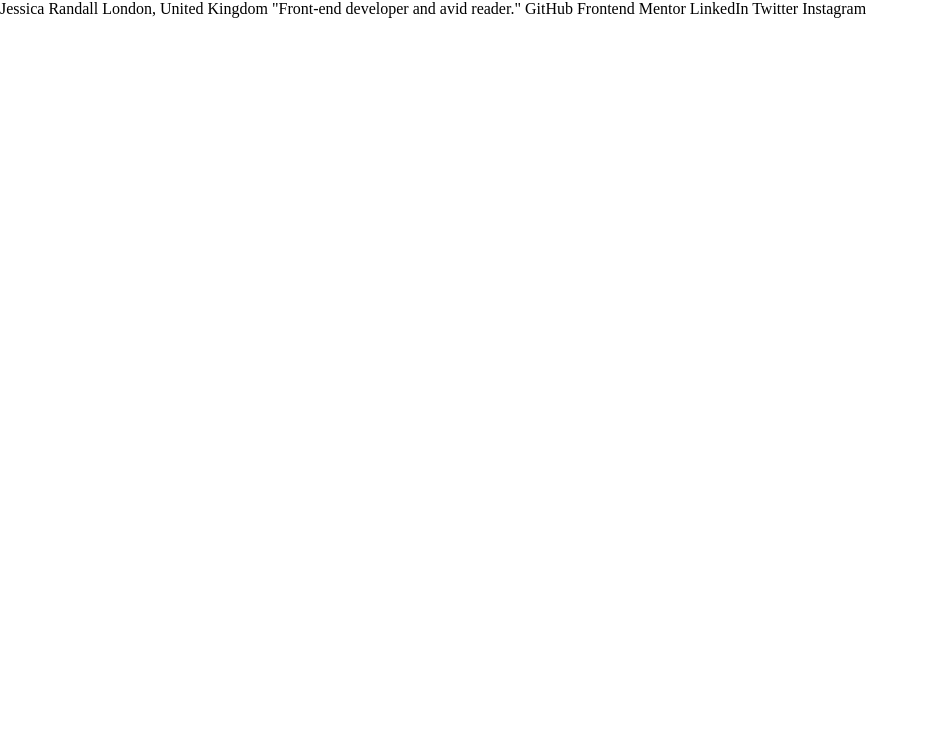
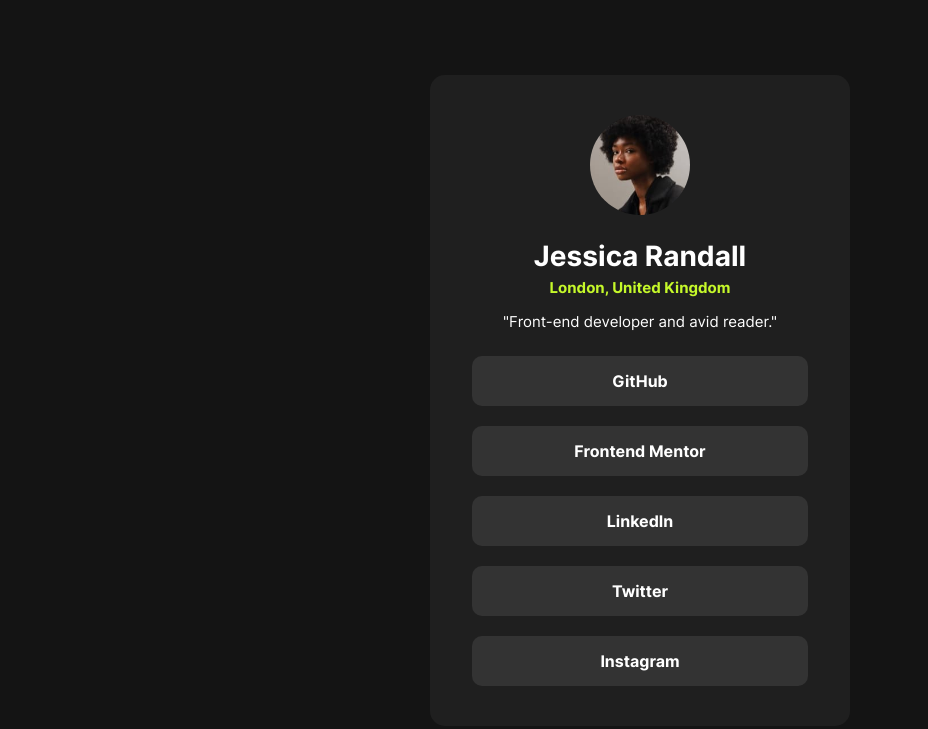
Before and after one commit to vinicius-f-santos/front-end-mentor, a plain HTML site: page social-links-profile/index.html in a window 1280 px wide. Shown: the whole page, without its empty margins (0-928 px from the left). Drawn offline with Linux system fonts and the light colour scheme.

Commit message:
Finalizando challenge

```diff
--- a/social-links-profile/index.html
+++ b/social-links-profile/index.html
@@ -10,15 +10,30 @@
 </head>
 <body>
 
-  Jessica Randall
-  London, United Kingdom
-  "Front-end developer and avid reader."
+  <div class="flex-container">
 
-  GitHub
-  Frontend Mentor
-  LinkedIn
-  Twitter
-  Instagram
+    <main class="social-content">
+
+      <div class="image">
+        <img src="assets/images/avatar-jessica.jpeg" alt="">
+      </div>
+
+      <h1>Jessica Randall</h1>
+
+      <h2>London, United Kingdom</h2>
+
+      <p>"Front-end developer and avid reader."</p>
+
+
+      <div class="social-profile-content"><a href="https://github.com/vinicius-f-santos">GitHub</a></div>
+      <div class="social-profile-content"><a href="https://www.frontendmentor.io/home">Frontend Mentor</a></div>
+      <div class="social-profile-content"><a href="https://www.linkedin.com/in/vinicius-freitas-s/">LinkedIn</a></div>
+      <div class="social-profile-content"><a href="#">Twitter</a></div>
+      <div class="social-profile-content"><a href="#">Instagram</a></div>
+
+    </main><!--social-content-->
+
+  </div><!--flex-container-->
 
 </body>
 </html>
--- a/social-links-profile/style.css
+++ b/social-links-profile/style.css
@@ -3,3 +3,108 @@
     padding: 0;
     box-sizing: border-box;
 }
+
+@font-face {
+    font-family: Inter;
+    src: url(assets/fonts/Inter-VariableFont_slnt\,wght.ttf);
+}
+
+:root {
+    --grey900: hsl(0, 0%, 8%);
+    --grey800: hsl(0, 0%, 12%);
+    --grey700: hsl(0, 0%, 20%);
+    --white: hsl(0, 0%, 100%);
+    --green: hsl(75, 94%, 57%);
+}
+
+html {
+    font-size: 62.5%;
+}
+
+body {
+    font-family: 'Inter', sans-serif;
+    background-color: var(--grey900);
+    font-size: 1.6rem;
+    height: 100vh;
+}
+
+div.flex-container {
+    display: flex;
+    align-items: center;
+    justify-content: center;
+    align-content: center;
+    height: 100%;
+}
+
+main.social-content {
+    display: flex;
+    flex-flow: column;
+    align-items: center;
+    align-self: center;
+    width: 42rem;
+    background-color: var(--grey800);
+    text-align: center;
+    padding: 3rem 0;
+    border-radius: 1.5rem;
+}
+
+div.image {
+    padding: 1rem 0;
+}
+
+div.image img {
+    width: 10rem;
+    border-radius: 50%;
+}
+
+h1 {
+    padding: 1rem 0 0 0;
+    font-size: 2.8rem;
+    color: var(--white);
+}
+
+h2 {
+    padding: 0.5rem 0 0 0;
+    font-size: 1.5rem;
+    color: var(--green);
+}
+
+p {
+    padding: 1.5rem 0;
+    font-size: 1.5rem;
+    color: var(--white);
+}
+
+div.social-profile-content {
+    width: 80%;
+    padding: 1.5rem;
+    margin: 1rem 0;
+    background-color: var(--grey700);
+    border-radius: 1rem;
+}
+
+div.social-profile-content a {
+    font-weight: bold;
+    color: var(--white);
+    text-decoration: none;
+}
+
+div.social-profile-content:hover  {
+    background-color: var(--green);
+}
+
+div.social-profile-content:hover a{
+    color: black;
+}
+
+
+@media (max-width: 500px) {
+    main.social-content {
+        width: 90%;
+    }
+
+    body {
+        height: 100%;
+        padding: 3rem 0;
+    }
+}
```
